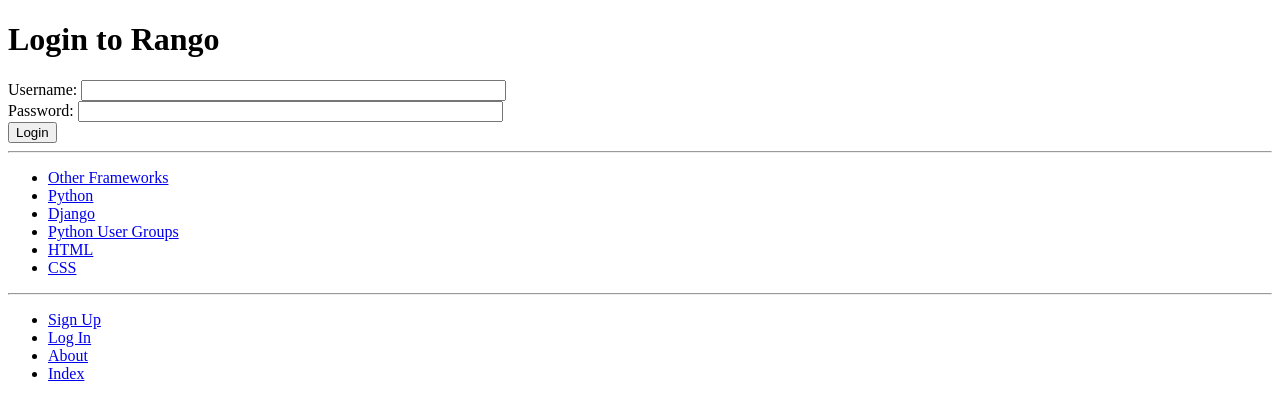
After one commit to wangfp1145834208/tango_with_django, a Django app: page /rango/login/ in a window 1280 px wide. The commit adds this page. Shown: the top 420 px of the page. Run offline with Django 3.2, Linux system fonts and the light colour scheme; data comes from the database, SQL or seed files in the repository; both versions use the stored data as it was after the commit.

Commit message:
authenticate

```diff
--- a/rango/urls.py
+++ b/rango/urls.py
@@ -13,4 +13,7 @@ urlpatterns=[
     url(r'^category/(?P<category_name_slug>[\w\-]+)/add_page/$',
         views.add_page, name='add_page'),
     url(r'^register/$', views.register, name='register'),
+    url(r'^login/$', views.user_login, name='login'),
+    url(r'^logout/$', views.user_logout, name='logout'),
+    url(r'^restricted/$', views.restricted, name='restricted'),
 ]
--- a/rango/views.py
+++ b/rango/views.py
@@ -1,5 +1,8 @@
 from django.shortcuts import render
-from django.http import HttpResponse
+from django.http import HttpResponse, HttpResponseRedirect
+from django.contrib.auth import authenticate, login, logout
+from django.core.urlresolvers import reverse
+from django.contrib.auth.decorators import login_required
 
 from .models import Category, Page
 from .forms import CategoryForm, PageForm, UserForm, UserProfileForm
@@ -29,6 +32,7 @@ def show_category(request, category_name_slug):
     return render(request, 'rango/category.html', context=context_dict)
 
 
+@login_required
 def add_category(request):
     form = CategoryForm()
 
@@ -43,6 +47,8 @@ def add_category(request):
 
     return render(request, 'rango/add_category.html', context={'form': form})
 
+
+@login_required
 def add_page(request, category_name_slug):
     try:
         cat = Category.objects.get(slug=category_name_slug)
@@ -96,6 +102,38 @@ def register(request):
                                                    'registered': registered})
 
 
+def user_login(request):
+    if request.method == 'POST':
+        username = request.POST.get('username')
+        password = request.POST.get('password')
+        user = authenticate(username=username, password=password)
+
+        if user:
+            if user.is_active:
+                login(request, user)
+                return HttpResponseRedirect(reverse('rango:index'))
+            else:
+                return render(request, 'rango/login.html',
+                              {'error_msg': 'Your rango account is disabled.'})
+        else:
+            print('Invalid login details: {}, {}'.format(username, password))
+            return render(request, 'rango/login.html',
+                          {'error_msg': 'Invalid login details supplied.'})
+
+    else:
+        return render(request, 'rango/login.html')
+
+
+@login_required
+def user_logout(request):
+    logout(request)
+    return HttpResponseRedirect(reverse('rango:index'))
+
+
+@login_required
+def restricted(request):
+    return render(request, 'rango/restricted.html')
+
 
 def about(request):
     print(request.method)
--- a/tango_with_django_project/settings.py
+++ b/tango_with_django_project/settings.py
@@ -129,3 +129,5 @@ STATIC_URL = '/static/'
 
 MEDIA_ROOT = MEDIA_DIR
 MEDIA_URL = '/media/'
+
+LOGIN_URL = '/rango/login/'
--- a/templates/rango/base.html
+++ b/templates/rango/base.html
@@ -28,10 +28,16 @@
 
     <div>
         <ul>
+        {% if user.is_authenticated %}
+            <li><a href="{% url 'rango:logout' %}">Log Out</a></li>
+            <li><a href="{% url 'rango:restricted' %}">Restricted</a></li>
             <li><a href="{% url 'rango:add_category' %}">Add New Category</a></li>
+        {% else %}
+            <li><a href="{% url 'rango:register' %}">Sign Up</a></li>
+            <li><a href="{% url 'rango:login' %}">Log In</a></li>
+        {% endif %}
             <li><a href="{% url 'rango:about' %}">About</a></li>
             <li><a href="{% url 'rango:index' %}">Index</a></li>
-            <li><a href="{% url 'rango:register' %}">Sign Up</a></li>
         </ul>
     </div>
 </body>
--- a/templates/rango/category.html
+++ b/templates/rango/category.html
@@ -18,9 +18,13 @@
         {% else %}
             <strong>No pages currently in category.</strong>
         {% endif %}
+
+        {% if user.is_authenticated %}
         <div>
             <a href="{% url 'rango:add_page' category.slug %}">Add a new Page</a>
         </div>
+        {% endif %}
+
     {% else %}
         <strong>The specified category does not exist!</strong>
     {% endif %}
--- a/templates/rango/index.html
+++ b/templates/rango/index.html
@@ -4,7 +4,11 @@
 {% block body %}
     <h1>Rango says...</h1>
     <div>
-        hey there partner!
+        {% if user.is_authenticated %}
+            howdy {{ user.username }}!
+        {% else %}
+            hey there partner!
+        {% endif %}
     </div>
 
     <div>
--- /dev/null
+++ b/templates/rango/login.html
@@ -0,0 +1,23 @@
+{% extends 'rango/base.html' %}
+{% load staticfiles %}
+
+{% block title %}
+    Login
+{% endblock %}
+
+{% block body %}
+<div>
+    <h1>Login to Rango</h1>
+    <div style="color: red">
+    {% if error_msg %}
+        {{ error_msg }}
+    {% endif %}
+    </div>
+    <form id=login_form" method="post" action="{% url 'rango:login' %}">
+        {% csrf_token %}
+        Username: <input type="text" name="username" size="50" /><br />
+        Password: <input type="password" name="password" size="50" /><br />
+        <input type="submit" name="submit" value="Login" />
+    </form>
+</div>
+{% endblock %}
```
Also changed, not shown: templates/rango/restricted.html (added, +10 -0 lines), db.sqlite3.
